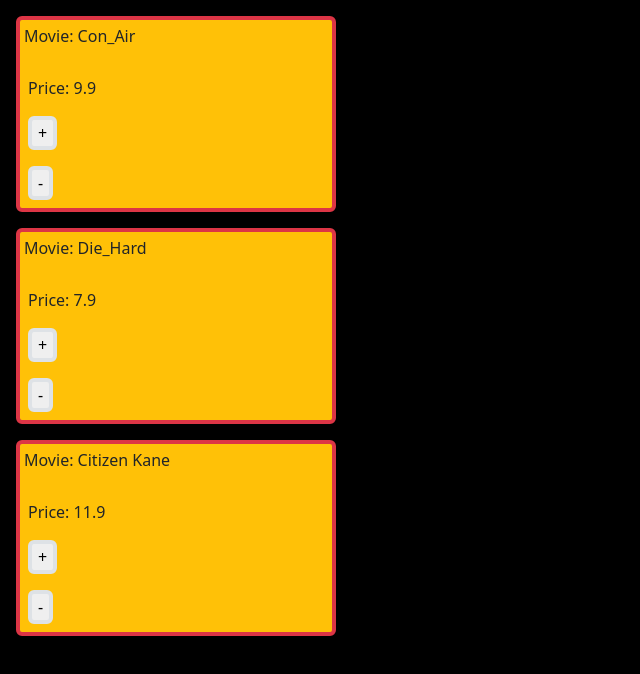
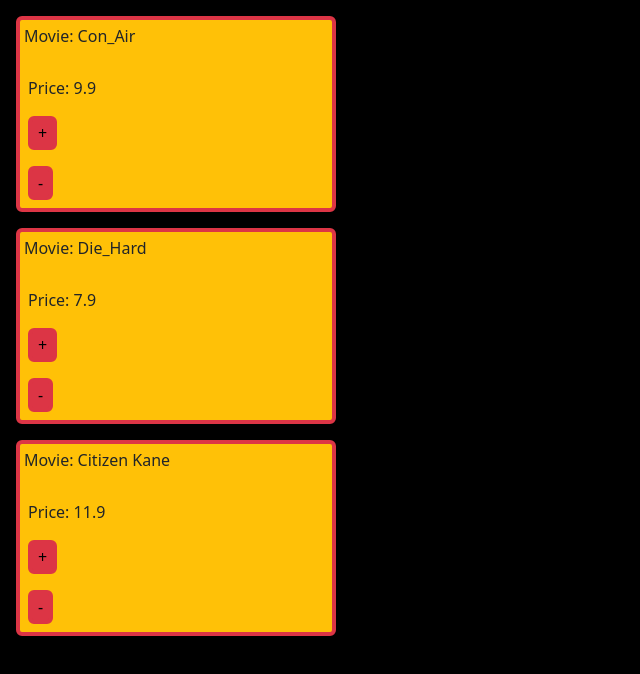
Before and after one commit to AlessandroArmari/React_Dvd_Store, a React (Vite) app in the folder React_UseState_2/: page / in a window 1280 px wide. Shown: the top 674 px of the page, without its empty margins (0-640 px from the left). Built offline with nearby package versions, Linux system fonts and the light colour scheme.

Commit message:
another css

```diff
--- a/React_UseState_2/src/Card/Card.jsx
+++ b/React_UseState_2/src/Card/Card.jsx
@@ -7,13 +7,13 @@
       <p className="  p-1 ">Movie: {dvd_name}</p>
       <p className=" p-1 m-1">Price: {dvd_price}</p>
       <button
-        className="d-inline-flex align-self-start m-2 border rounded"
+        className="d-inline-flex align-self-start bg-danger m-2 border border-danger rounded"
         onClick={addButton}
       >
         +
       </button>
       <button
-        className="d-inline-flex align-self-start m-2 border rounded"
+        className="d-inline-flex align-self-start bg-danger m-2 border border-danger rounded"
         onClick={removeButton}
       >
         -
```
